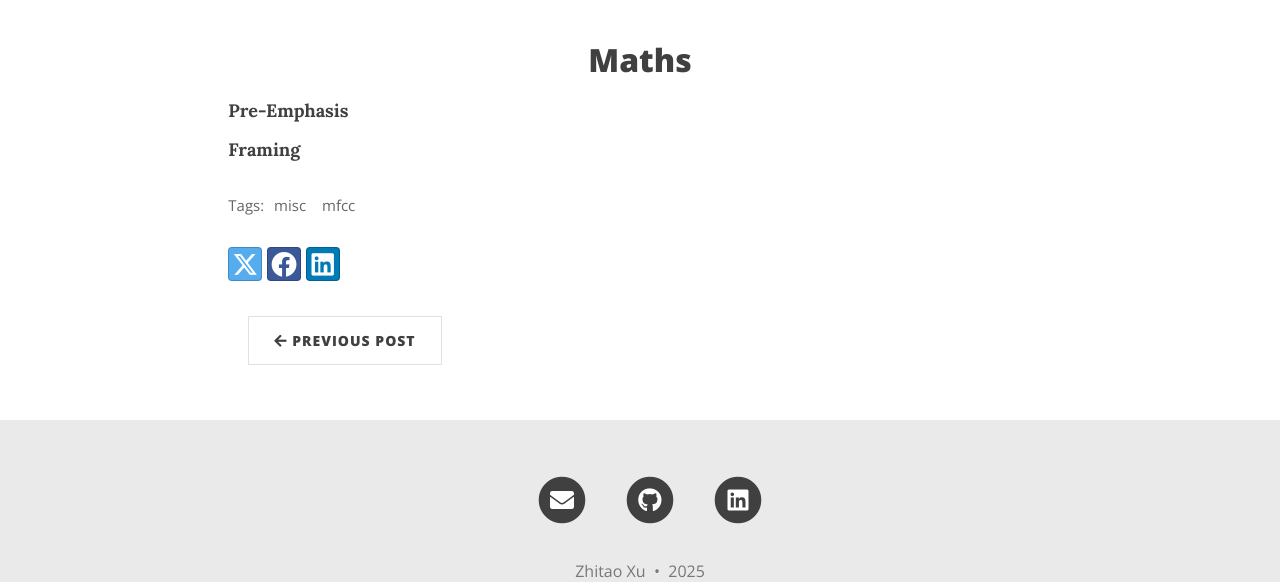
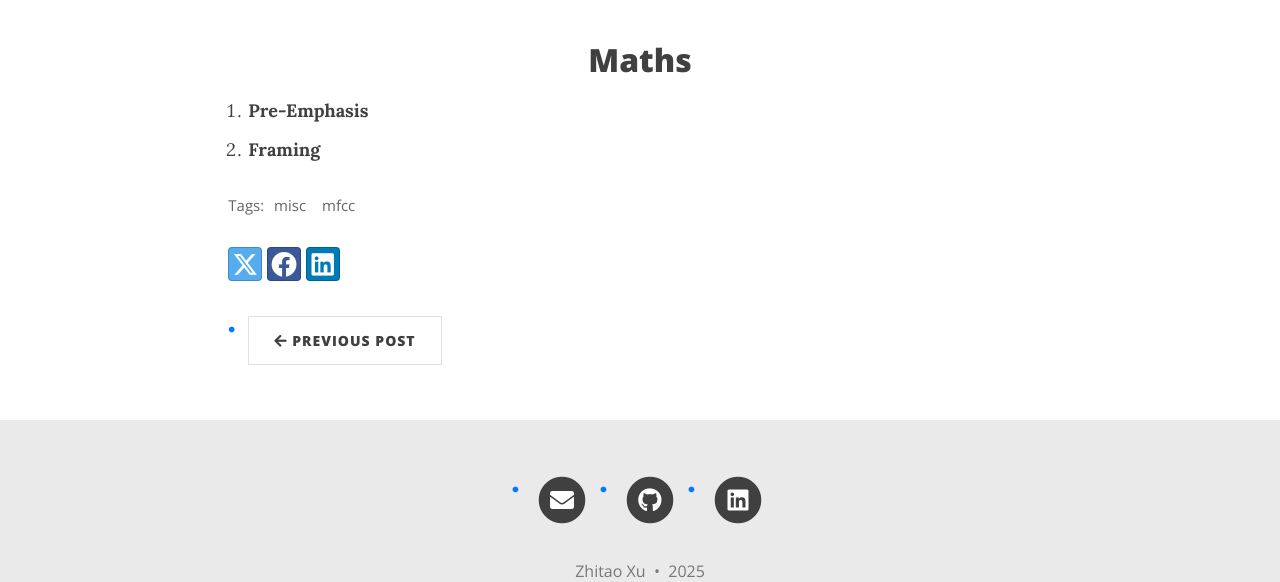
Before and after one commit to HerrXu01/herrxu01.github.io, a Jekyll site: the page built from misc/_posts/2025-03-07-About-MFCC.md, in a window 1280 px wide and 1400 px high, scrolled down 111 px. Shown: the part 733-1315 px from the top of the window. Built offline with Jekyll 4.4.1, drawn with Linux system fonts in a browser that asks for light colours; comment, search, counter and statistics services are not loaded.

Commit message:
modify blog post style

```diff
--- a/assets/css/beautifuljekyll.css
+++ b/assets/css/beautifuljekyll.css
@@ -1214,7 +1214,7 @@ ul li:before {
   padding: 0; /* 移除默认内边距 */
 }
 
-.resume-page ul li::before, .resume-page ol li::before {
+.resume-page ul li::before {
   content: '•';
   color: #007BFF; /* 设置蓝点的颜色 */
   font-weight: bold;
@@ -1223,14 +1223,19 @@ ul li:before {
   margin-left: -1em;
 }
 
-/* 其他页面不显示蓝点 */
-ul, ol {
-  list-style: none; /* 去除所有列表项的默认样式 */
-  padding: 0; /* 移除默认内边距 */
+/* 确保其他页面的列表恢复正常 */
+.blog-post ul {
+  list-style-type: disc !important;
+  padding-left: 20px !important;
 }
 
-ul li::before, ol li::before {
-  content: ''; /* 去除列表项前的内容 */
+.blog-post ol {
+  list-style-type: decimal !important;
+  padding-left: 20px !important;
+}
+
+.blog-post ul li, .blog-post ol li {
+  display: list-item !important;
 }
 
 .navbar-nav > li::before {
```
